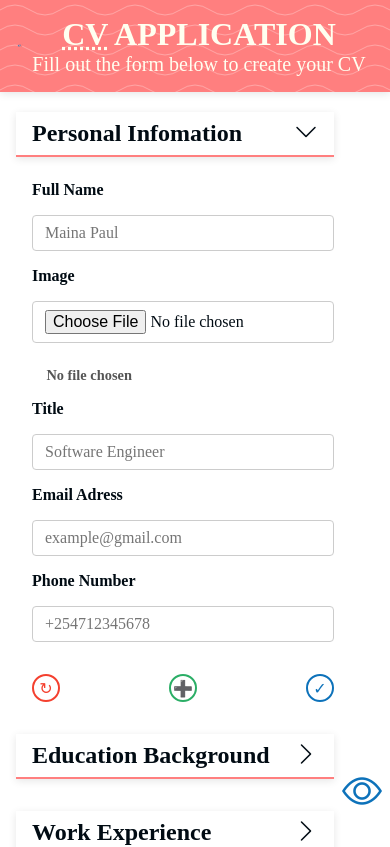
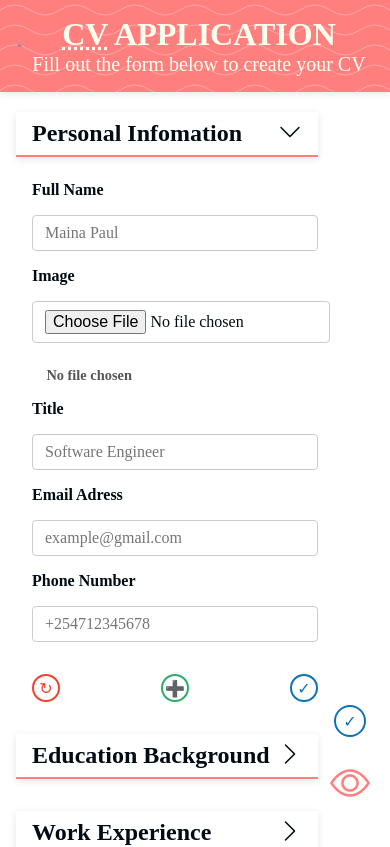
Before and after one commit to Legend-Paul/CV-Application, a React (Vite) app: page / in a window 390 px wide. Shown: the top 847 px of the page. Built offline with nearby package versions, Linux system fonts and the light colour scheme; a web font is replaced by a local one.

Commit message:
Add check input fields in mobile use

```diff
--- a/src/App.jsx
+++ b/src/App.jsx
@@ -61,7 +61,6 @@ function App() {
         if (dialogValuesObj.cvSectionName.trim()) {
             let name = dialogValuesObj.cvSectionName.trim();
             let isNamePresent = cvSectionData.some((sectionData) => {
-                console.log(sectionData.sectionName, name);
                 return (
                     sectionData.sectionName.toLocaleLowerCase() ===
                     name.toLocaleLowerCase()
@@ -84,9 +83,6 @@ function App() {
         }
     };
     const handleSubmit = (e) => {
-        console.log("Event Target:", e.target); // Debugging
-        console.log("Dataset Title:", e.target.dataset.title); // Debugging
-
         if (canSubmit) {
             setCvDataValues({
                 ...cvDataValues,
@@ -108,6 +104,7 @@ function App() {
                     ...inputFieldsDisplay,
                     display: "inline-block",
                     isVisible: !inputFieldsDisplay.isVisible,
+                    checkFiedBtnDisplay: "none",
                 });
             }
         }
@@ -280,6 +277,7 @@ function App() {
                     type="button"
                     onClick={handleSubmit}
                     style={{
+                        display: inputFieldsDisplay.checkFiedBtnDisplay,
                         color:
                             Object.keys(errorMsgObj).length < 1 && canSubmit
                                 ? "var(--blue)"
@@ -300,32 +298,12 @@ function App() {
                 </button>
 
                 {inputFieldsDisplay.isVisible ? (
-                    <button
-                        className="btns open-preview"
-                        type="button"
+                    <i
+                        className="bi bi-eye"
+                        data-title="preview"
                         onClick={handleSubmit}
-                        style={{
-                            border: "none",
-
-                            cursor:
-                                Object.keys(errorMsgObj).length < 1 && canSubmit
-                                    ? "pointer"
-                                    : "not-allowed",
-                        }}
-                        disabled={!Object.keys(errorMsgObj).length > 1}
-                    >
-                        <i
-                            className="bi bi-eye"
-                            data-title="preview"
-                            style={{
-                                color:
-                                    Object.keys(errorMsgObj).length < 1 &&
-                                    canSubmit
-                                        ? "var(--blue)"
-                                        : "var(--light-blue)",
-                            }}
-                        ></i>
-                    </button>
+                        style={{}}
+                    ></i>
                 ) : (
                     <i
                         className="bi bi-eye-slash close-preview"
@@ -334,6 +312,7 @@ function App() {
                                 ...inputFieldsDisplay,
                                 isVisible: !inputFieldsDisplay.isVisible,
                                 display: "none",
+                                checkFiedBtnDisplay: "inline-block",
                             });
                         }}
                     ></i>
--- a/src/cvOverview/generalInfoInfo.jsx
+++ b/src/cvOverview/generalInfoInfo.jsx
@@ -6,9 +6,11 @@ export default function GeneralInfo({
     urlLink,
 }) {
     const knowledgeInfoObj = updatedCvDataValues[cvSectionName];
+
     if (
         updatedCvDataValues[cvSectionName].canUpdate &&
-        knowldedgeSectionFields[cvSectionName]
+        knowldedgeSectionFields[cvSectionName] &&
+        Object.keys(updatedCvDataValues[cvSectionName]).length > 1
     )
         return (
             <div className="knowledge-details-container">
--- a/src/cvSections info/cvSection.jsx
+++ b/src/cvSections info/cvSection.jsx
@@ -224,7 +224,7 @@ function Cvsection({
                 );
                 setCanSubmit(false);
             } else {
-                removeEmptyFields(type, value, name);
+                removeEmptyFields(type, name, true);
 
                 setCanSubmit(true);
             }
@@ -242,7 +242,7 @@ function Cvsection({
                 );
                 setCanSubmit(false);
             } else {
-                removeEmptyFields(type, value, name);
+                removeEmptyFields(type, name, true);
             }
             setCanSubmit(true);
         }
@@ -268,17 +268,29 @@ function Cvsection({
 
                 setCanSubmit(true);
 
-                removeEmptyFields(type, value, name);
+                removeEmptyFields(type, name, true);
             }
         } else if (
             type !== "tel" ||
             (type !== "email" && !e.target.dataset.link)
         )
             setCanSubmit(true);
+        if (!value) removeEmptyFields(type, name, false);
     };
 
-    const removeEmptyFields = (type, value, name) => {
-        let fieldObj = { ...errorMsgObj };
+    const removeEmptyFields = (type, name, isError) => {
+        let fieldObj = {};
+        isError
+            ? (fieldObj = { ...errorMsgObj })
+            : (fieldObj = { ...cvDataValues });
+        isError
+            ? chechEmptyField(fieldObj, type, name)
+            : chechEmptyField(fieldObj[activeCvSection.name], type, name);
+
+        isError ? setErrorMsgObj(fieldObj) : setCvDataValues(fieldObj);
+    };
+
+    const chechEmptyField = (fieldObj, type, name) => {
         if (fieldObj[type]) {
             if (Object.keys(fieldObj[type]).length > 1) {
                 delete fieldObj[type][name];
@@ -287,7 +299,6 @@ function Cvsection({
                     delete fieldObj[type];
             }
         }
-        setErrorMsgObj(fieldObj);
     };
 
     return (
--- a/src/index.css
+++ b/src/index.css
@@ -259,6 +259,8 @@ dialog {
     display: flex;
     justify-content: center;
     align-items: center;
+    flex-direction: column;
+    gap: 1.5rem;
     font-size: 2.5rem;
 
     padding: 0.25rem;
@@ -270,21 +272,16 @@ dialog {
     i {
         display: none;
         font-size: 2.5rem;
-
+        color: var(--primary-color);
         cursor: pointer;
-    }
-    .close-preview {
-        color: var(--blue);
     }
 }
 
 /* media queries */
 @media (max-width: 780px) {
     .preview-btn-cont {
-        right: 0.5rem;
-        .check-fields {
-            display: none;
-        }
+        right: 1rem;
+
         i {
             display: inline-block;
         }
@@ -296,7 +293,7 @@ dialog {
         display: none;
     }
     .section-fields-cont {
-        padding-right: 2.5rem !important;
+        padding-right: 3.5rem !important;
         border-right: none !important;
     }
 }
```
